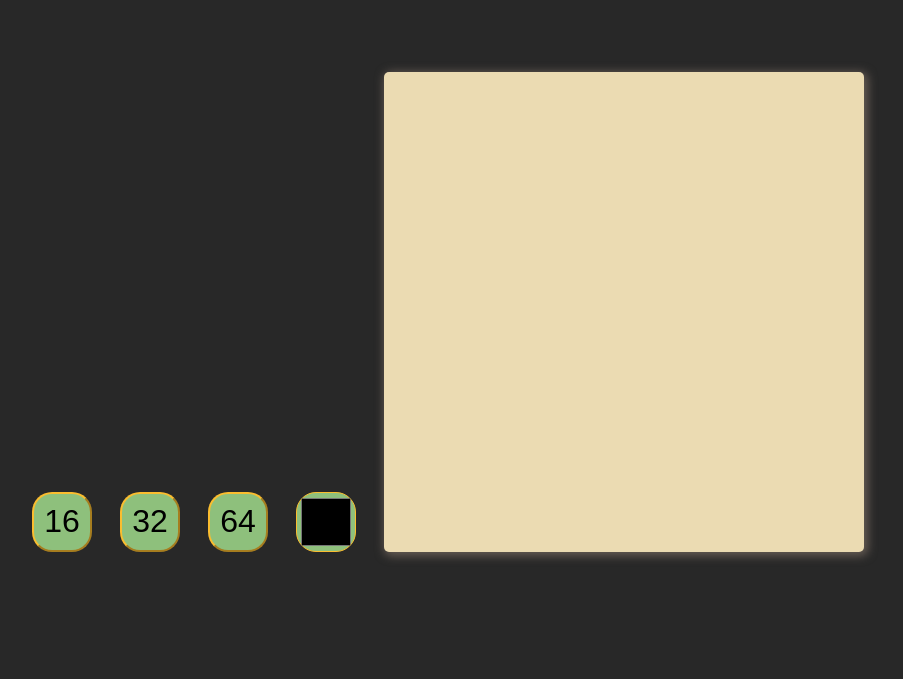
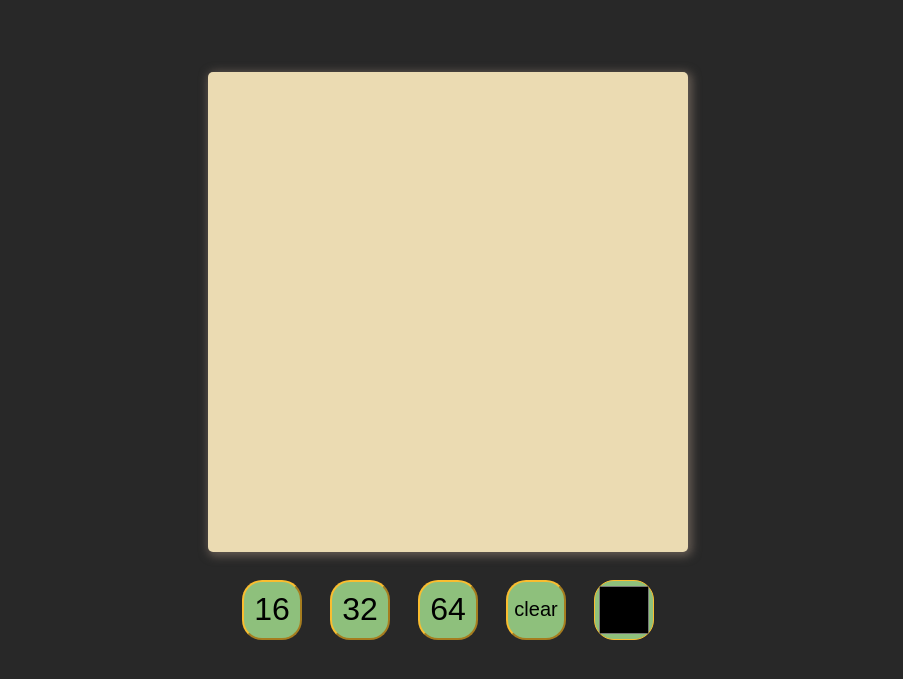
Before and after one commit to mkblast/Etch-A-Sketch, a plain HTML site: page index.html in a window 1280 px wide. Shown: the part 83-762 px from the top of the page, without its empty margins (192-1095 px from the left). Drawn offline with Linux system fonts and the light colour scheme.

Commit message:
In this commit we add the ability to clear the canvas.

```diff
--- a/index.html
+++ b/index.html
@@ -14,6 +14,7 @@
         <button class="btn">16</button>
         <button class="btn">32</button>
         <button class="btn">64</button>
+        <button class="clear">clear</button>
         <input type="color" value="#000000" class="picker">
       </div>
     </div>
--- a/javascript.js
+++ b/javascript.js
@@ -14,7 +14,14 @@ function createElement(num) {
   // We call this function so when we create the new canvas
   // we will be able to color it.
   colorChild()
+
+  // We call this fumction so it will let us picke a color
+  // with the color picker.
   pickColor()
+
+  // And we also call this so when we press on the clear button
+  // we clear the canvas.
+  clearCanvas()
 }
 
 // the default canvas has 256 squars (16*16).
@@ -45,7 +52,10 @@ btns.forEach((btn) => {
   })
 })
 
+// This varible is to set the default colors, it set to black by default.
 let defaulColor = '#000000'
+
+// this function is to choose a color from the color picker.
 function pickColor() {
   const picker = document.querySelector('.picker')
   picker.addEventListener('change', () => {
@@ -54,7 +64,6 @@ function pickColor() {
 }
 
 // The main function to color the squars, now is set to black.
-// more colors will be added later.
 function colorChild() {
   const elements = document.querySelectorAll('.element')
   elements.forEach((element) => {
@@ -63,3 +72,15 @@ function colorChild() {
     })
   })
 }
+
+// A function to clear the canvas when we click on the clear button.
+function clearCanvas() {
+  const clear = document.querySelector('.clear')
+  const elements = document.querySelectorAll('.element')
+  clear.addEventListener(('click'), () => {
+    elements.forEach((element) => {
+      element.style.backgroundColor = '#ebdbb2'
+      console.log(element)
+    })
+  })
+}
--- a/style.css
+++ b/style.css
@@ -10,7 +10,7 @@ body {
 
 .main {
   display: flex;
-  flex-direction: row-reverse;
+  flex-direction: column;
   justify-content: center;
   align-items: center;
   flex-wrap: wrap;
@@ -18,7 +18,6 @@ body {
 }
 
 .opt {
-  align-self: flex-end;
   display: flex;
   gap: 28px;
 }
@@ -59,3 +58,13 @@ h1 {
   width: 60px;
   border-color: #fabd2f;
 }
+
+.clear {
+  background-color: #8ec07c;
+  font-size: 20px;
+  border-radius: 20px;
+  height: 60px;
+  width: 60px;
+  border-color: #fabd2f;
+
+}
```
